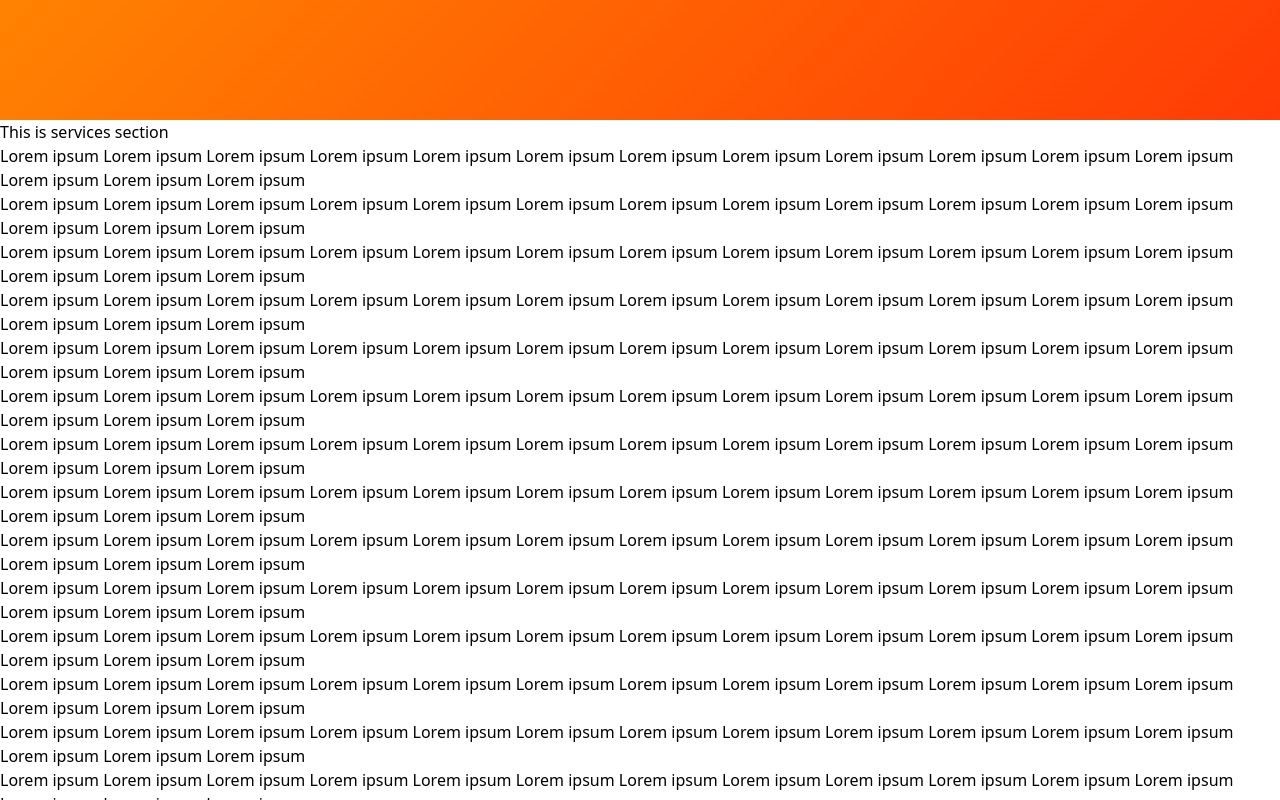
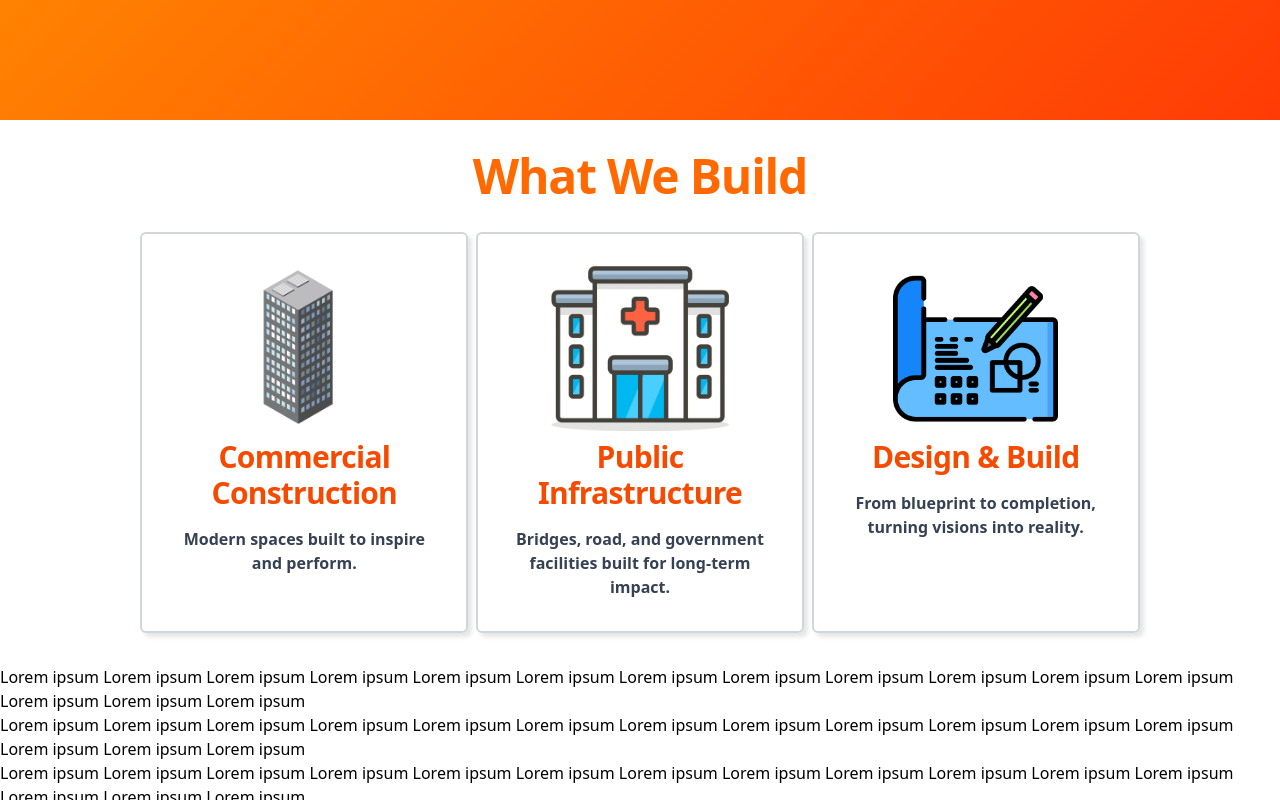
Before and after one commit to khianvictorycalderon/Exponentium-Construction, a React (Vite) app: page / in a window 1280 px wide. Shown: the part 680-1480 px from the top of the page. Built offline with nearby package versions, Linux system fonts and the light colour scheme.

Commit message:
Completed services section

```diff
--- /dev/null
+++ b/src/component/services-card.tsx
@@ -0,0 +1,35 @@
+import { BaseText, HeadingText } from "./typography";
+
+interface ServiceCardProps {
+    key: string | number;
+    className?: string;
+    title: string;
+    description: string;
+    image: string;
+}
+
+export const ServiceCard = ({
+    key,
+    className,
+    title,
+    description,
+    image
+}: ServiceCardProps) => (
+    <div
+        key={key}
+        className={`${className} w-[45%] lg:w-[32%] border-2 rounded-md shadow-[4px_4px_4px_rgba(0,0,0,0.1)] border-gray-300 md:px-6`}
+    >
+        <div className="flex flex-col lg:py-8 py-4">
+            <div className="flex-2/3">
+                <div className="w-full aspect-[5/3] overflow-hidden mb-2 mx-auto">
+                    <img className="w-full h-full object-contain" src={image} />
+                </div>
+            </div>
+            <div className="flex-1/3">
+                <HeadingText className="lg:!text-3xl text-orange-600">{title}</HeadingText>
+                <BaseText className="mt-4 font-semibold text-gray-700">{description}</BaseText>
+            </div>
+        </div>
+
+    </div>
+);
--- a/src/sections/services.tsx
+++ b/src/sections/services.tsx
@@ -1,7 +1,45 @@
+import SectionContainer from "../component/section-container"
+import { ServiceCard } from "../component/services-card";
+import { HeadingText } from "../component/typography"
+
 export const ServicesSection = () => {
+
+    const Services = [
+        {
+            title: "Commercial Construction",
+            description: "Modern spaces built to inspire and perform.",
+            image: "images/service/commercial.png"
+        },
+        {
+            title: "Public Infrastructure",
+            description: "Bridges, road, and government facilities built for long-term impact.",
+            image: "images/service/public.png"
+        },
+        {
+            title: "Design & Build",
+            description: "From blueprint to completion, turning visions into reality.",
+            image: "images/service/blueprint.png"
+        },
+    ];
+
     return (
-        <div>
-            <h1>This is services section</h1>
-        </div>
+        <SectionContainer className="py-4 md:py-8 text-center">
+            <>
+                <HeadingText className="!text-3xl md:!text-4xl lg:!text-5xl text-orange-500">What We Build</HeadingText>
+
+                {/* Services From */}
+                <div className="flex flex-wrap justify-center gap-2 pt-8">
+                    {Services.map((item, index) => (
+                        <ServiceCard
+                            key={`${item.title}-${index}`}
+                            className={index === 2 ? "col-span-2 lg:col-span-1" : "col-span-1"}
+                            title={item.title}
+                            description={item.description}
+                            image={item.image}
+                        />
+                    ))}
+                </div>
+            </>
+        </SectionContainer>
     )
 }
```
